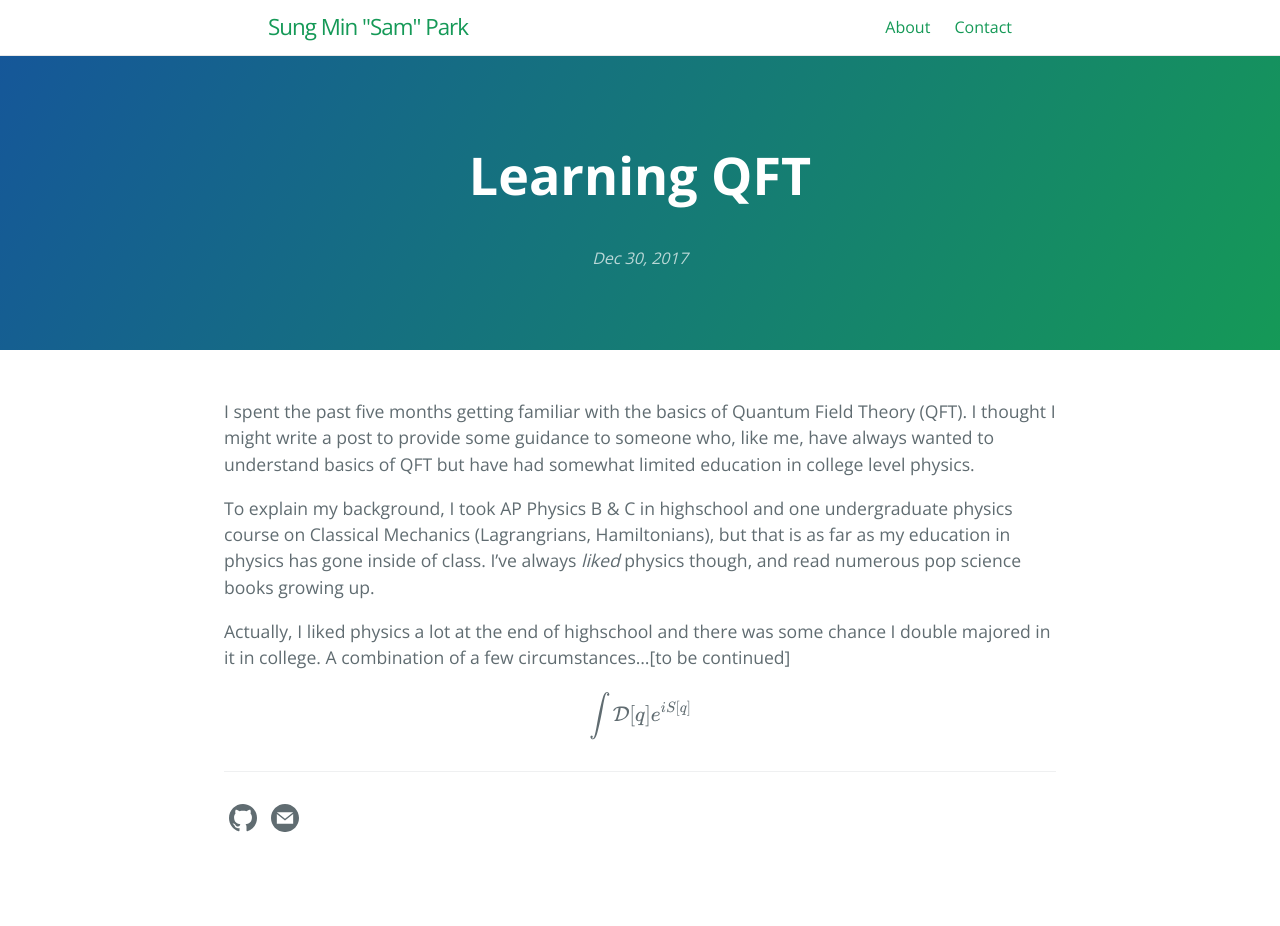
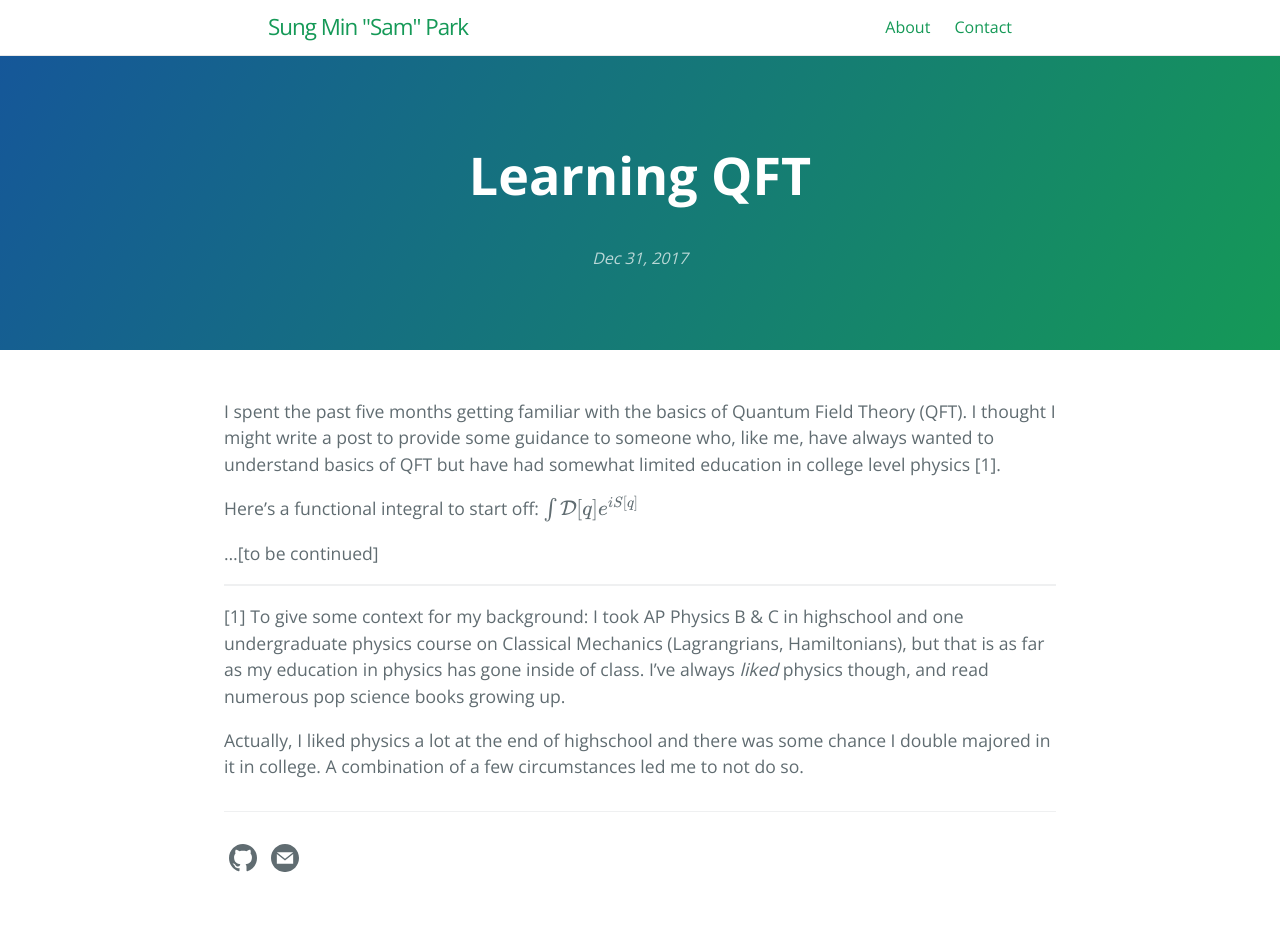
Before and after one commit to sung-max/sung-max.github.io, a Jekyll site: the page built from _posts/2017-12-31-Learning-QFT.markdown, in a window 1280 px wide. Built offline with Jekyll 4.4.1, drawn with Linux system fonts in a browser that asks for light colours; our own code applies the rules of GitHub Pages for plain Markdown files; formulas are drawn with MathJax 3; before the commit the page ends 900 px from its top, so only the background shows below that.

Commit message:
Updated post

```diff
--- a/_posts/2017-12-31-Learning-QFT.markdown
+++ b/_posts/2017-12-31-Learning-QFT.markdown
@@ -1,20 +1,26 @@
 ---
 title:  "Learning QFT"
-date:   2017-12-30 19:30:44 +0900
+date:   2017-12-31 19:30:44 +0900
 categories: jekyll update
 use_math: true
 ---
 
 I spent the past five months getting familiar with the basics of Quantum Field Theory (QFT).
 I thought I might write a post to provide some guidance to someone who, like me, have always wanted to understand basics of QFT but have had somewhat
-limited education in college level physics.
+limited education in college level physics [1].
 
-To explain my background, I took AP Physics B & C in highschool and one undergraduate physics course on Classical Mechanics (Lagrangrians, Hamiltonians),
+
+
+Here's a functional integral to start off:
+$$\int \mathcal{D}[q]e^{i S[q]} $$
+
+...\[to be continued\]
+
+------------
+
+[1] To give some context for my background: I took AP Physics B & C in highschool and one undergraduate physics course on Classical Mechanics (Lagrangrians, Hamiltonians),
 but that is as far as my education in physics has gone inside of class.
 I've always *liked* physics though, and read numerous pop science books growing up.
 
 Actually, I liked physics a lot at the end of highschool and there was some chance I double majored in it in college.
-A combination of a few circumstances...\[to be continued\]
-
-
-$$\int \mathcal{D}[q]e^{i S[q]} $$
+A combination of a few circumstances led me to not do so.
```
